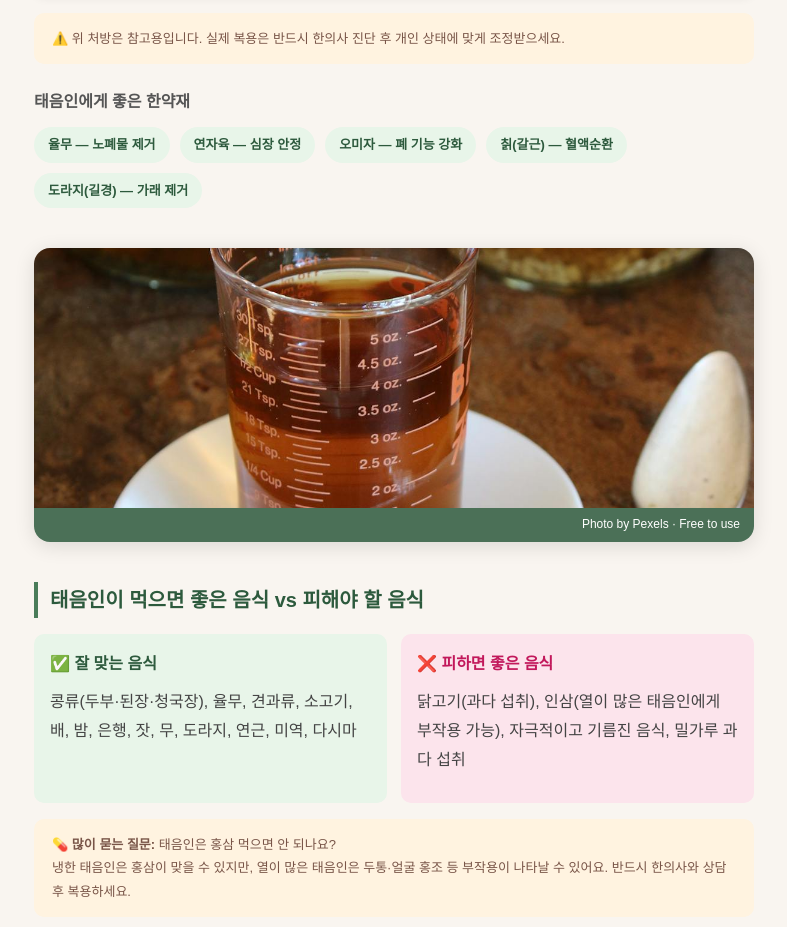
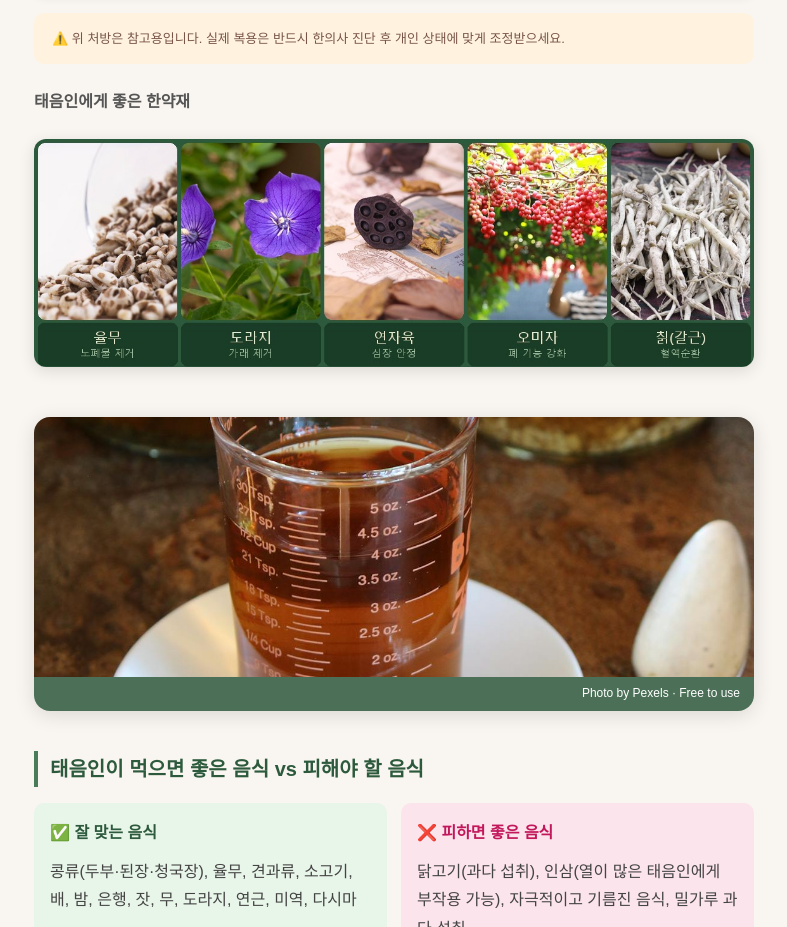
Before and after one commit to ik815/taeeum-checklist, a plain HTML site: page index.html in a window 1280 px wide. Shown: the part 4786-5713 px from the top of the page, without its empty margins (246-1033 px from the left). Drawn offline with Linux system fonts and the light colour scheme.

Commit message:
Add herb collage image for 5 Korean medicinal herbs

```diff
--- a/index.html
+++ b/index.html
@@ -395,13 +395,10 @@
     <div class="notice">⚠️ 위 처방은 참고용입니다. 실제 복용은 반드시 한의사 진단 후 개인 상태에 맞게 조정받으세요.</div>
 
     <h3 style="margin-top:24px;">태음인에게 좋은 한약재</h3>
-    <div class="herb-list">
-      <span class="herb-tag">율무 — 노폐물 제거</span>
-      <span class="herb-tag">연자육 — 심장 안정</span>
-      <span class="herb-tag">오미자 — 폐 기능 강화</span>
-      <span class="herb-tag">칡(갈근) — 혈액순환</span>
-      <span class="herb-tag">도라지(길경) — 가래 제거</span>
-    </div>
+    <img src="images/herb_collage.jpg"
+         alt="태음인 한약재 5가지: 율무, 도라지, 연자육, 오미자, 칡"
+         style="width:100%; border-radius:12px; margin-top:12px; box-shadow:0 4px 16px rgba(0,0,0,0.12);"
+         loading="lazy" />
   </section>
 
   <!-- 사진5: 한방차 -->
```
Also changed, not shown: images/herb_chik.jpg (added), images/herb_collage.jpg (added), images/herb_doraji.jpg (added), images/herb_omija.jpg (added), images/herb_yeonjayuk.jpg (added), images/herb_yulmu.jpg (added).
